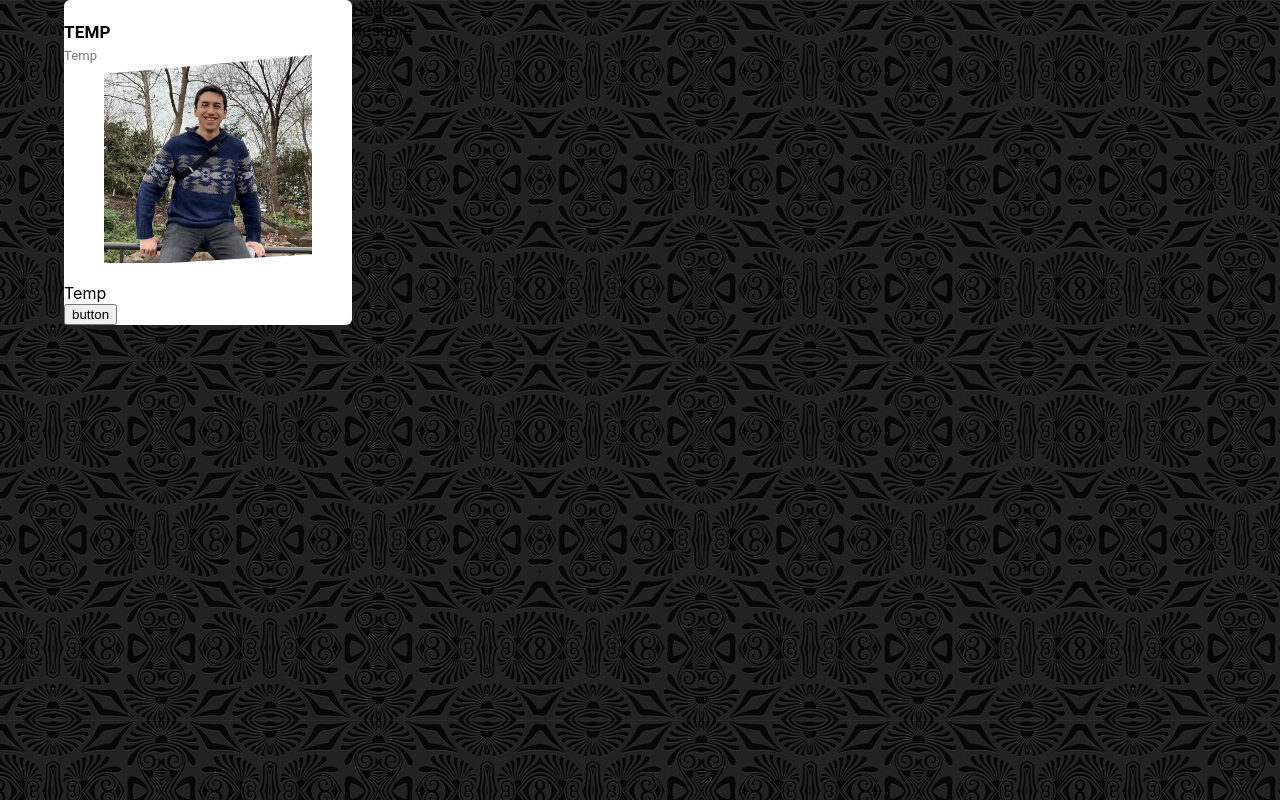
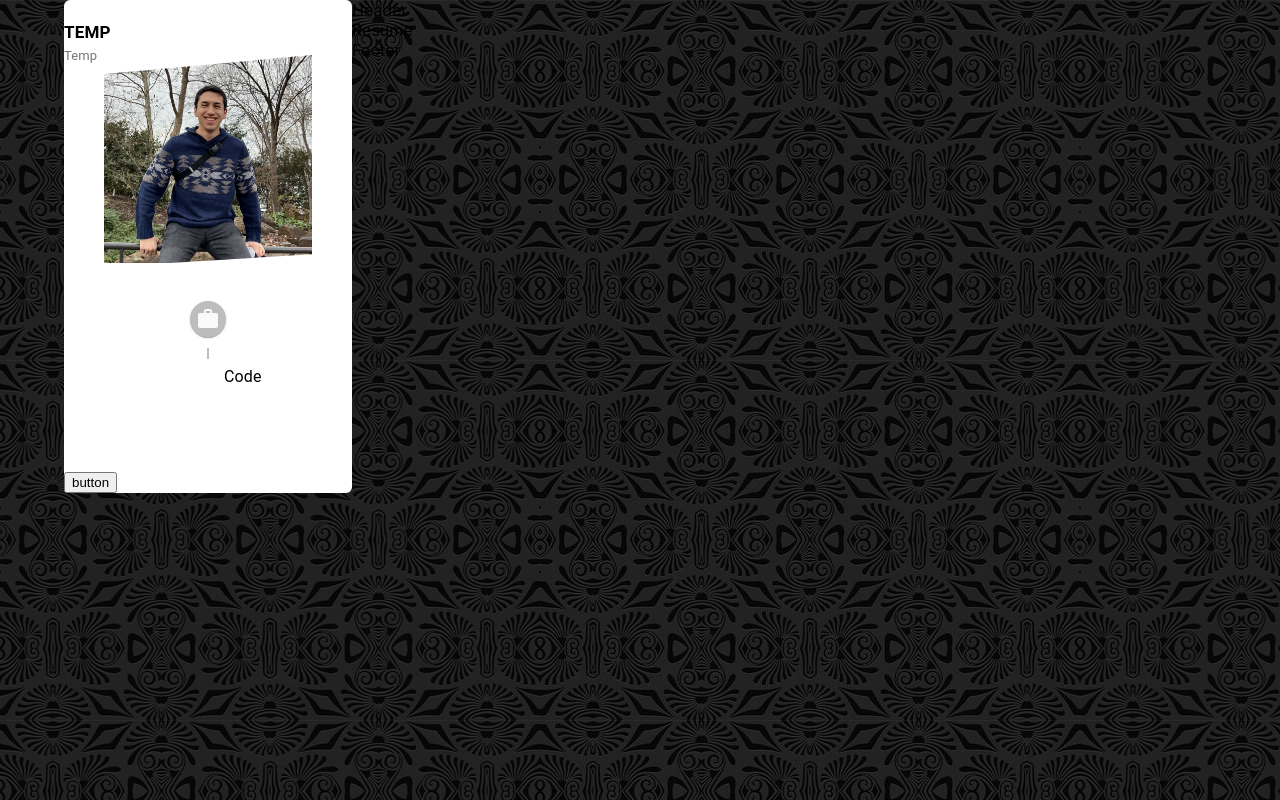
Before and after one commit to imata18/portfolio-homepage, a React (Create React App) app: page / in a window 1280 px wide. Built offline with nearby package versions, Linux system fonts and the light colour scheme.

Commit message:
Added quick facts setup to portfolio

```diff
--- a/src/Components/Profile/Profile.js
+++ b/src/Components/Profile/Profile.js
@@ -1,5 +1,6 @@
 import { Typography } from "@mui/material";
 import React from 'react'
+import CustomTimeline from '../Timeline/Timeline'
 
 import './Profile.css'
 
@@ -15,7 +16,7 @@ const Profile = () => {
       </figure>
 
       <div className="profile_info">
-        Temp
+        <CustomTimeline />
         <br />
         <button>button</button>
       </div>
--- /dev/null
+++ b/src/Components/Timeline/Timeline.js
@@ -0,0 +1,51 @@
+import React from 'react'
+import Timeline from '@mui/lab/Timeline';
+import TimelineItem from '@mui/lab/TimelineItem';
+import TimelineSeparator from '@mui/lab/TimelineSeparator';
+import TimelineConnector from '@mui/lab/TimelineConnector';
+import TimelineContent from '@mui/lab/TimelineContent';
+import TimelineDot from '@mui/lab/TimelineDot';
+import WorkIcon from '@mui/icons-material/Work';
+
+import './Timeline.css'
+import { Typography } from '@mui/material';
+
+function CustomTimeline({title, icon, children}) {
+  return (
+    <Timeline className={'timeline'}>
+    {/* Item Header */}
+      <TimelineItem className={'timeline_firstItem'}>
+        <TimelineSeparator>
+          <TimelineDot className={'timeline_dot_header'}>
+            <WorkIcon />
+          </TimelineDot>
+          <TimelineConnector />
+        </TimelineSeparator>
+        <TimelineContent>
+          <Typography variant='h6' className={'timeline_header'}>
+            {title}
+          </Typography>
+        </TimelineContent>
+      </TimelineItem>
+
+      {children}
+
+    {/* Remaining Items */}
+      <TimelineItem>
+        <CustomTimelineSeparator />
+        <TimelineContent>Code</TimelineContent>
+      </TimelineItem>
+    </Timeline>
+  )
+}
+
+
+export const CustomTimelineSeparator = () => {
+  <TimelineSeparator className={'separator_padding'}>
+    <TimelineDot className={'timeline_dot'}/>
+    <TimelineConnector />
+  </TimelineSeparator>
+
+}
+
+export default CustomTimeline
```
Also changed, not shown: src/Components/Timeline/Timeline.css (added).
